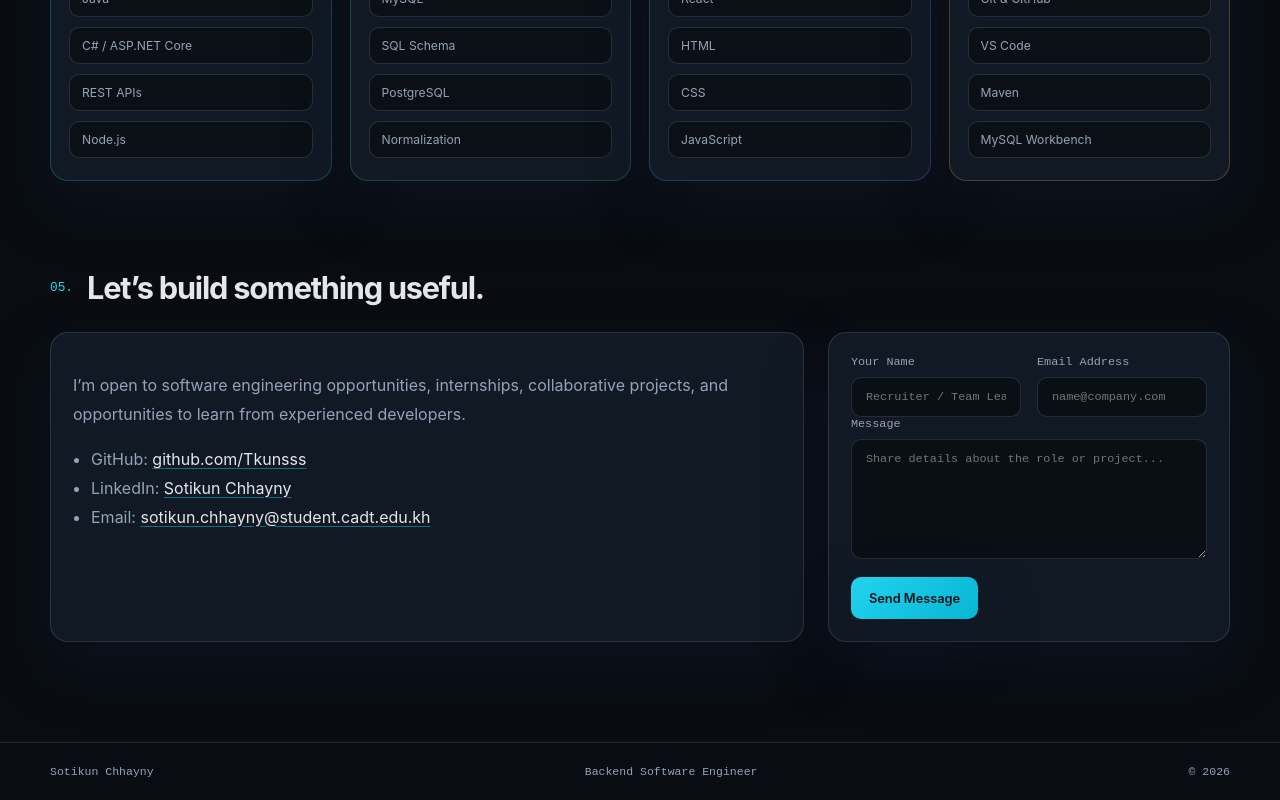
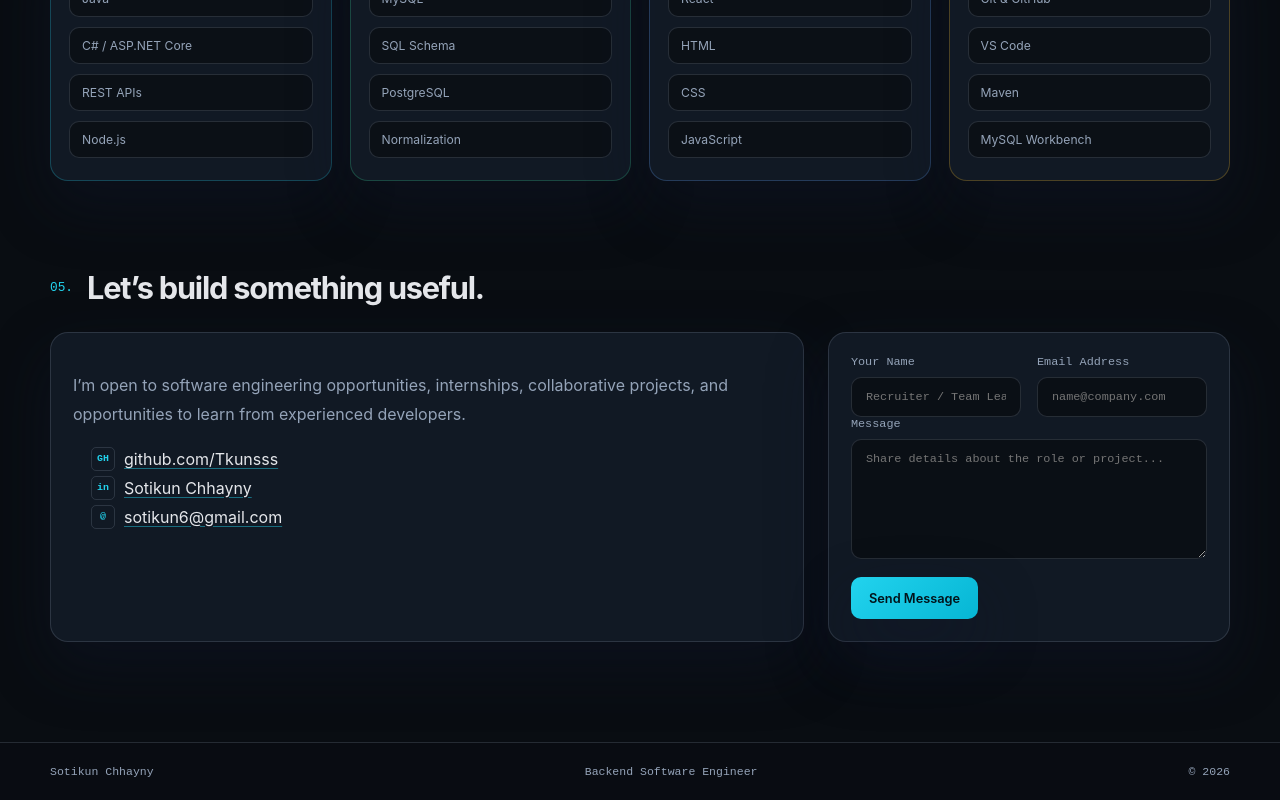
Before and after one commit to Tkunsss/portfolio_kun, a React (Vite) app: page / in a window 1280 px wide. Shown: the part 2647-3447 px from the top of the page. Built offline with nearby package versions, Linux system fonts and the light colour scheme.

Commit message:
first commit

```diff
--- a/src/App.jsx
+++ b/src/App.jsx
@@ -326,15 +326,15 @@ export default function App() {
               </p>
               <ul className="contact-list">
                 <li>
-                  GitHub:{' '}
+                  <span className="contact-icon" aria-hidden="true">GH</span>
                   <a href="https://github.com/Tkunsss" target="_blank" rel="noreferrer" className="contact-link">
                     github.com/Tkunsss
                   </a>
                 </li>
                 <li>
-                  LinkedIn:{' '}
+                  <span className="contact-icon" aria-hidden="true">in</span>
                   <a
-                    href="https://www.linkedin.com/in/sotikun-chhayny"
+                    href="https://www.linkedin.com/in/chhayny-sotikun-026639204/"
                     target="_blank"
                     rel="noreferrer"
                     className="contact-link"
@@ -343,9 +343,9 @@ export default function App() {
                   </a>
                 </li>
                 <li>
-                  Email:{' '}
-                  <a href="mailto:sotikun.chhayny@student.cadt.edu.kh" className="contact-link">
-                    sotikun.chhayny@student.cadt.edu.kh
+                  <span className="contact-icon" aria-hidden="true">@</span>
+                  <a href="mailto:sotikun6@gmail.com" className="contact-link">
+                    sotikun6@gmail.com
                   </a>
                 </li>
               </ul>
--- a/src/index.css
+++ b/src/index.css
@@ -380,6 +380,27 @@ textarea {
   line-height: 1.8;
 }
 
+.contact-list li {
+  display: flex;
+  align-items: center;
+  gap: 9px;
+}
+
+.contact-icon {
+  display: inline-grid;
+  width: 24px;
+  height: 24px;
+  flex: 0 0 24px;
+  place-items: center;
+  border: 1px solid var(--border);
+  border-radius: 5px;
+  color: var(--cyan);
+  font-family: 'Fira Code', monospace;
+  font-size: 0.62rem;
+  font-weight: 700;
+  line-height: 1;
+}
+
 .contact-link {
   color: var(--text);
   text-decoration: underline;
```
